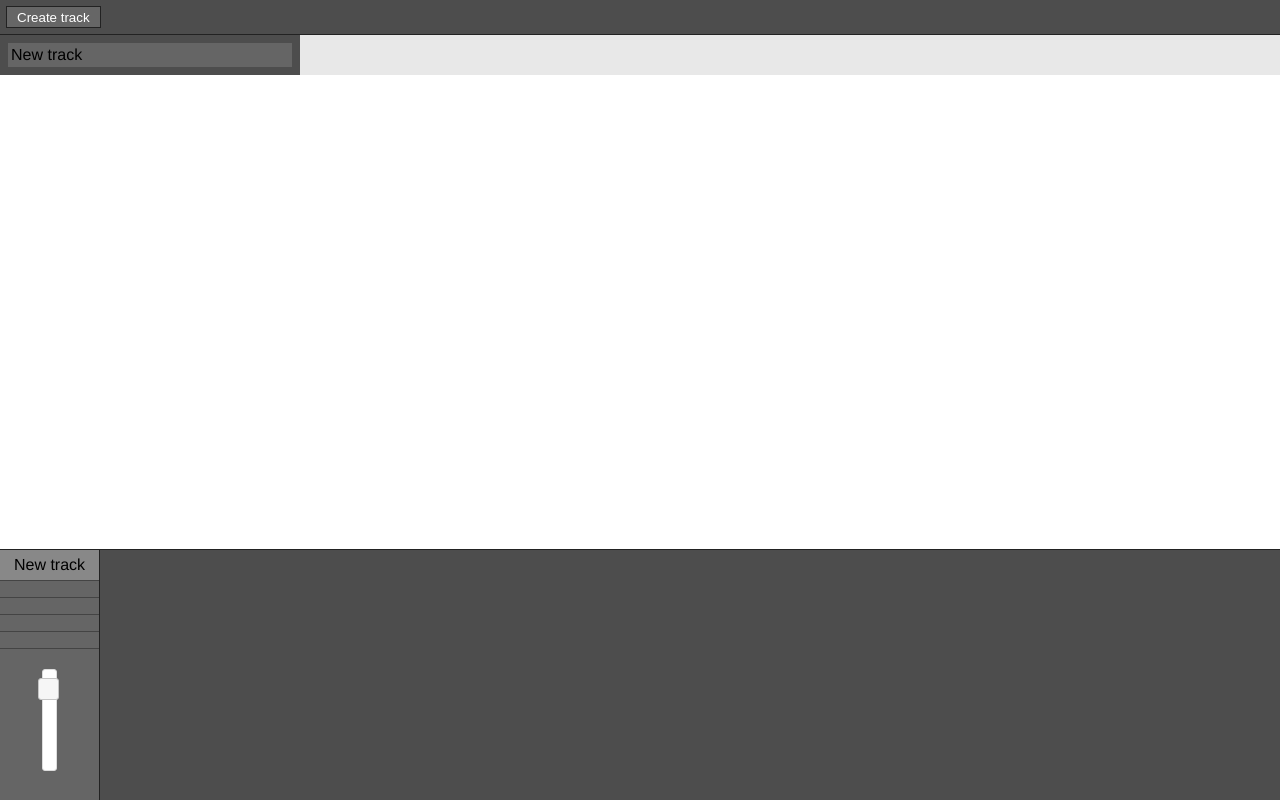
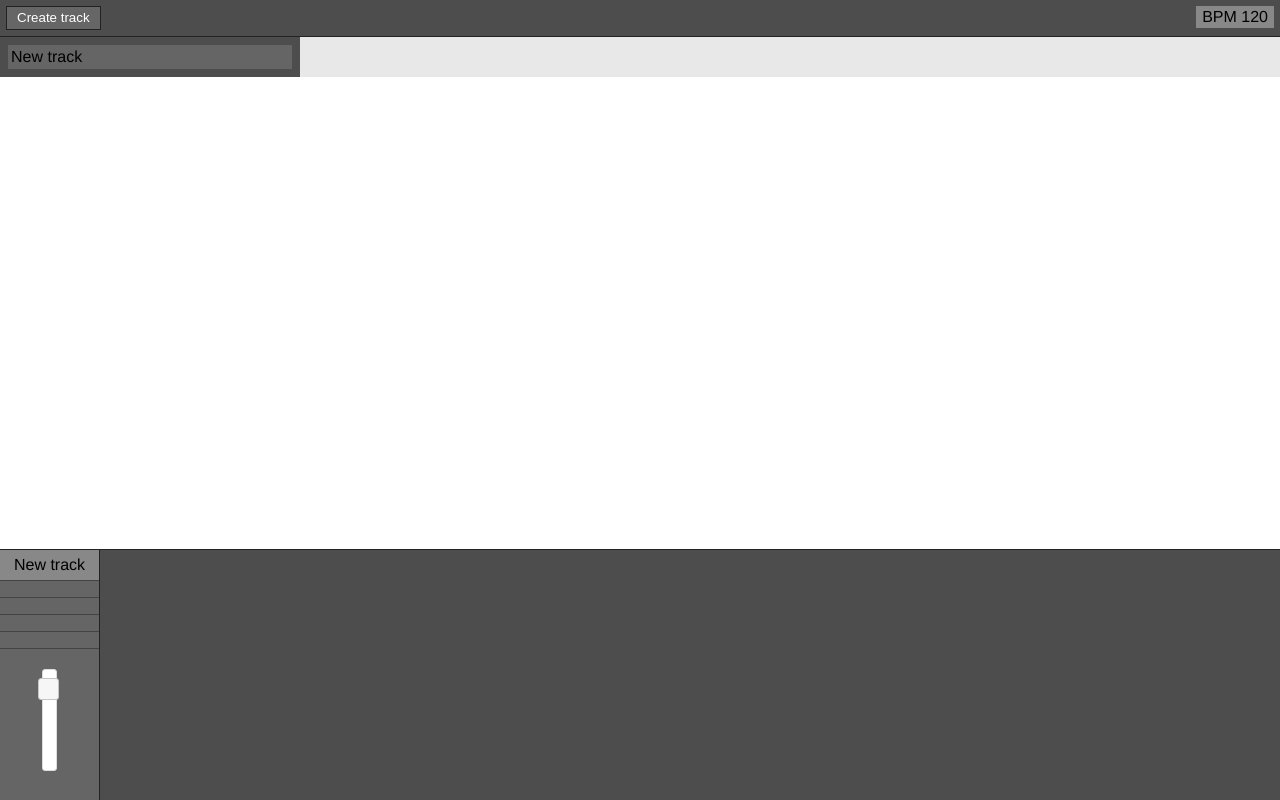
Before and after one commit to codefromhezad/WebSynth, a plain HTML site: page index.html in a window 1280 px wide. Drawn offline with Linux system fonts and the light colour scheme.

Commit message:
Added read-only BPM indicator

```diff
--- a/css/scss/app.scss
+++ b/css/scss/app.scss
@@ -12,17 +12,27 @@ html, body {
 		padding: 6px;
 		border-bottom: 1px solid #222;
 
-		button {
+		& > button {
 			border: 1px solid #222;
 			color: #fff;
 			background: #666;
-			height: 22px;
 			line-height: 22px;
 			padding: 0 10px;
 
 			-moz-border-radius: 0;
 			-webkit-border-radius: 0;
 			border-radius: 0;
+		}
+
+		.indicators {
+			float: right;
+
+			& > div {
+				display: inline-block;
+				line-height: 22px;
+				background: #888;
+				padding: 0 6px;
+			}
 		}
 	}
 
--- a/index.html
+++ b/index.html
@@ -11,6 +11,10 @@
     <div class="main-sequencer">
         <div class="toolbar">
             <button class="ui-create-track">Create track</button>
+
+            <div class="indicators">
+                <div>BPM <span class="bpm-indicator"></span></div>
+            </div>
         </div>
 
         <div class="tracks">
--- a/js/Sequencer.js
+++ b/js/Sequencer.js
@@ -3,9 +3,17 @@ var Sequencer = (function() {
 	var $mainContainer = $('.main-sequencer');
 	var $tracksContainer = $('.main-sequencer .tracks');
 	var $mixerContainer = $('.main-sequencer .mixer');
+	var $bpmContainer = $('.main-sequencer .bpm-indicator');
 
 	return function() {
+
+		this.bpm;
 		this.tracks = [];
+
+		this.setBPM = function(bpm) {
+			this.bpm = bpm;
+			$bpmContainer.text(this.bpm);
+		}
 
 		this.addTrack = function() {
 			var newTrack = new Track();
@@ -16,5 +24,8 @@ var Sequencer = (function() {
 
 			this.tracks.push(newTrack);
 		}
+
+		// Boot
+		this.setBPM(120);
 	}
 })();
```
Also changed, not shown: css/app.css.
